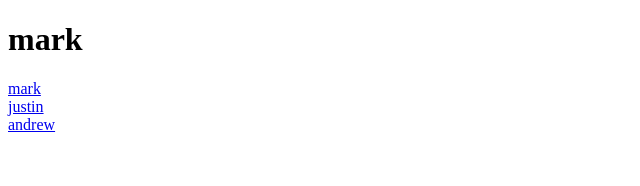
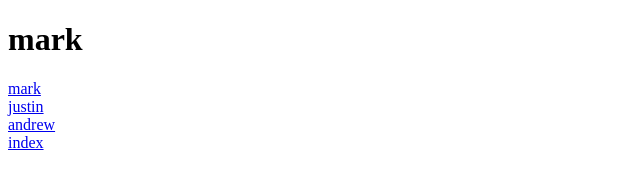
Before and after one commit to ghostfaceplaya/m, a plain HTML site: page mark.html in a window 1280 px wide. Shown: the full height of the page, 0-640 px from the left. Drawn offline with Linux system fonts and the light colour scheme.

Commit message:
Update mark.html

```diff
--- a/mark.html
+++ b/mark.html
@@ -12,5 +12,7 @@
     <a href="justin.html">justin</a>
     <br>
     <a href="andrew.html">andrew</a>
+    <br>
+    <a href="index.html">index</a>
   </body>
 </html>
```
